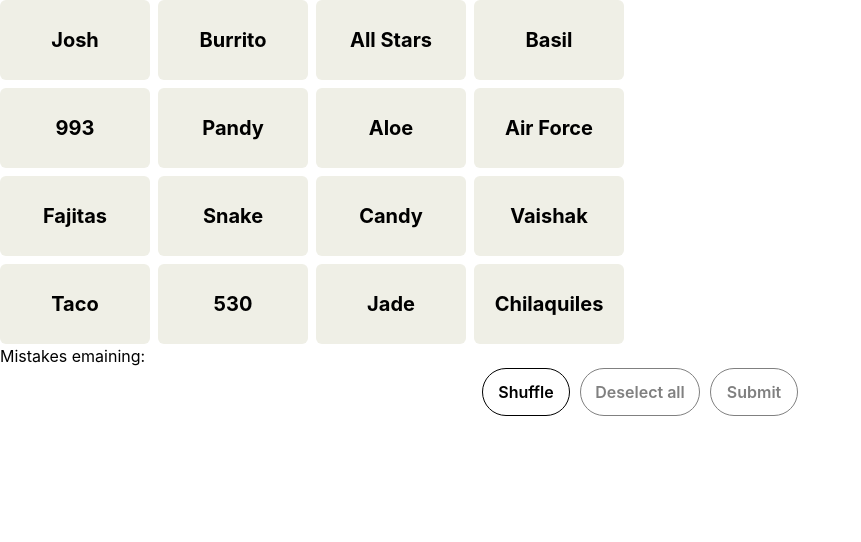
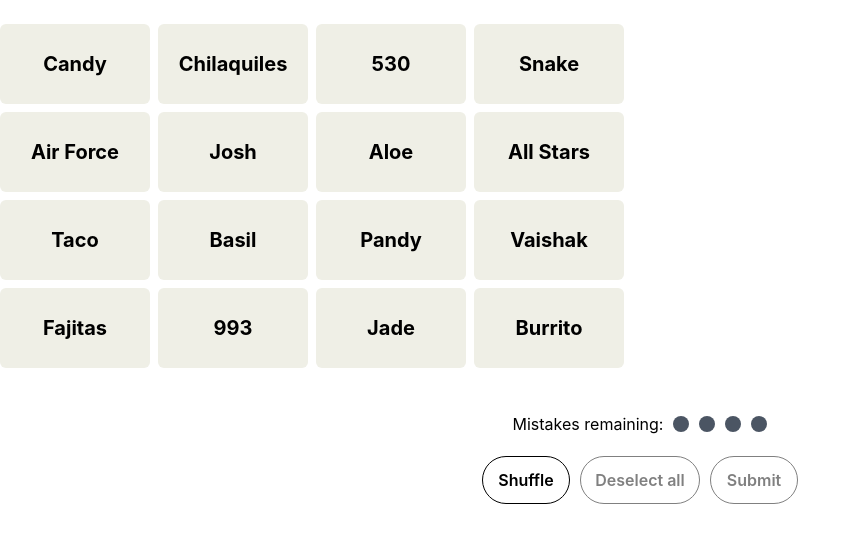
Before and after one commit to Cbannon35/NYT-Connections, a React (Vite) app: page /2024-02-06 in a window 1280 px wide. Shown: the top 542 px of the page, without its empty margins (0-861 px from the left). Built offline with nearby package versions, Linux system fonts and the light colour scheme.

Commit message:
you can 'win/lose the game and worked a bit more on styling' '

```diff
--- a/src/App.css
+++ b/src/App.css
@@ -11,3 +11,13 @@
   min-height: 0;
   min-width: 0;
 }
+
+.boardContainer {
+  width: calc(3* 8px + 4* 150px);
+  height: calc(3* 8px + 4* 80px);
+}
+
+.boardContainerMobile {
+  width: calc(3* 8px + 4* 22.5vw);
+  height: calc(3* 8px + 4* 22.5vw);
+}
--- a/src/components/Board.jsx
+++ b/src/components/Board.jsx
@@ -35,12 +35,11 @@
     }
 
     return (
-        <div>
-            <div>
+        <div className='flex flex-col justify-center boardContainer my-[24px]'>
+            <div className='flex flex-col gap-[8px]'>
                 {game.categories.map((category, index) => (
                     <div key={index}>
                         <span>{category}</span>
-                        <span>{game.currentGuess.length}</span>
                     </div>
                 ))}
             </div>
--- a/src/components/Game.jsx
+++ b/src/components/Game.jsx
@@ -33,14 +33,20 @@
     }
 
     return (
-        <div>
+        <div className='flex flex-col gap-[20px]'>
             <section>
                 <Board game={game} setGame={setGame} />
             </section>
             <section>
-                <div>
-                    <span>Mistakes emaining:</span>
-                    <span></span>
+                <div className='flex justify-center'>
+                    <p className='flex flex-row items-center gap-[10px]'>
+                        Mistakes remaining:
+                        <span className='flex flex-row gap-[10px]'>
+                            {[...Array(4 - game.mistakes)].map((_, index) => (
+                                <span key={index} className="bg-gray-600 w-[16px] h-[16px] rounded-full"></span>
+                            ))}
+                        </span>
+                    </p>
                 </div>
             </section>
             <section>
--- a/src/components/Menu.jsx
+++ b/src/components/Menu.jsx
@@ -42,21 +42,30 @@
             console.log("Correct guess: ", category);
             setGame(prevGame => ({
                 ...prevGame,
+                categories: [...prevGame.categories, category],
+                currentGuess: [],
+                words: [...prevGame.words.filter(word => !prevGame.currentGuess.includes(word))],
+                solved: prevGame.categories.length >= 3
             }));
         } else {
             console.log("Incorrect guess");
             setGame(prevGame => ({
                 ...prevGame,
-                mistakes: prevGame.mistakes + 1
+                mistakes: prevGame.mistakes + 1,
+                lost: prevGame.mistakes >= 3
             }));
         }
     }
 
     return (
         <div className='flex flex-row gap-[10px] justify-center'>
-            <button className="px-[15py] rounded-full font-semibold min-w-[5.5em] h-[3em] w-fit" onClick={shuffle} style={{ border: "1px solid black" }}>Shuffle</button>
-            <button className="px-[15py] rounded-full font-semibold min-w-[7.5em] h-[3em] w-fit" style={{ border: `1px solid ${deslectDisable ? "grey" : "black"}`, color: `${deslectDisable ? "grey" : "black"}` }} disabled={deslectDisable} onClick={deselectAll}>Deselect all</button>
-            <button className="px-[15py] rounded-full font-semibold min-w-[5.5em] h-[3em] w-fit" style={{ border: `1px solid ${submitDisable ? "grey" : "black"}`, color: `${submitDisable ? "grey" : "black"}` }} disabled={submitDisable} onClick={submit}>Submit</button>
+            {game.solved || game.lost ?
+                <button className="px-[15py] rounded-full font-semibold min-w-[7.5em] h-[3em] w-fit" style={{ border: "1px solid black" }}>View Results</button> :
+                <>
+                    <button className="px-[15py] rounded-full font-semibold min-w-[5.5em] h-[3em] w-fit" onClick={shuffle} style={{ border: "1px solid black" }}>Shuffle</button>
+                    <button className="px-[15py] rounded-full font-semibold min-w-[7.5em] h-[3em] w-fit" style={{ border: `1px solid ${deslectDisable ? "grey" : "black"}`, color: `${deslectDisable ? "grey" : "black"}` }} disabled={deslectDisable} onClick={deselectAll}>Deselect all</button>
+                    <button className="px-[15py] rounded-full font-semibold min-w-[5.5em] h-[3em] w-fit" style={{ border: `1px solid ${submitDisable ? "grey" : "black"}`, color: `${submitDisable ? "grey" : "black"}` }} disabled={submitDisable} onClick={submit}>Submit</button>
+                </>}
         </div>
     )
 }
--- a/src/utils/game.js
+++ b/src/utils/game.js
@@ -3,6 +3,7 @@
  * @class
  * @property {String} id - The id of the game, typically the date in YYYY-MM-DD format
  * @property {Boolean} solved - Whether the game has been solved
+ * @property {Boolean} lost - Whether the game has been lost
  * @property {String[]} words - The words in the game
  * @property {String[]} categories - The categories of the words the user finds
  * @property {String[][]} guesses - The guesses made by the user
@@ -20,6 +21,8 @@
      */
     constructor(id, words) {
         this.id = id;
+        this.solved = false;
+        this.lost = false;
         this.words = words;
         this.categories = [];
         this.guesses = [];
@@ -67,22 +70,22 @@
     {
         "key": 0,
         "category": "Chris's housemates",
-        "words": ["Josh", "Pandy", "Candy", "Vaishak"]
+        "words": ['Candy', 'Josh', 'Pandy', 'Vaishak']
     },
     {
         "key": 1,
         "category": "Mexican food",
-        "words": ["Chilaquiles", "Burrito", "Taco", "Fajitas"]
+        "words": ['Burrito', 'Chilaquiles', 'Fajitas', 'Taco']
     },
     {
         "key": 2,
         "category": "Chris's plants",
-        "words": ["Aloe", "Snake", "Jade", "Basil"]
+        "words": ['Aloe', 'Basil', 'Jade', 'Snake']
     },
     {
         "key": 3,
         "category": "Chris's Shoes",
-        "words": ["All Stars", "530", "993", "Air Force"]
+        "words": ['530', '993', 'Air Force', 'All Stars']
     }
 ]
 export const testGame = new Game("test", testCategories);
@@ -124,8 +127,11 @@
         return false;
     }
     const sortedGuess = guess.slice().sort();
+    console.log("Sorted guess: ", sortedGuess);
     for (let cat of testGame.categories) {
+        console.log("Checking category: ", cat.category);
         let words = cat.words;
+        console.log("Words: ", words);
         if (sortedGuess.join('') === words.join('')) {
             return cat.category;
         }
```
